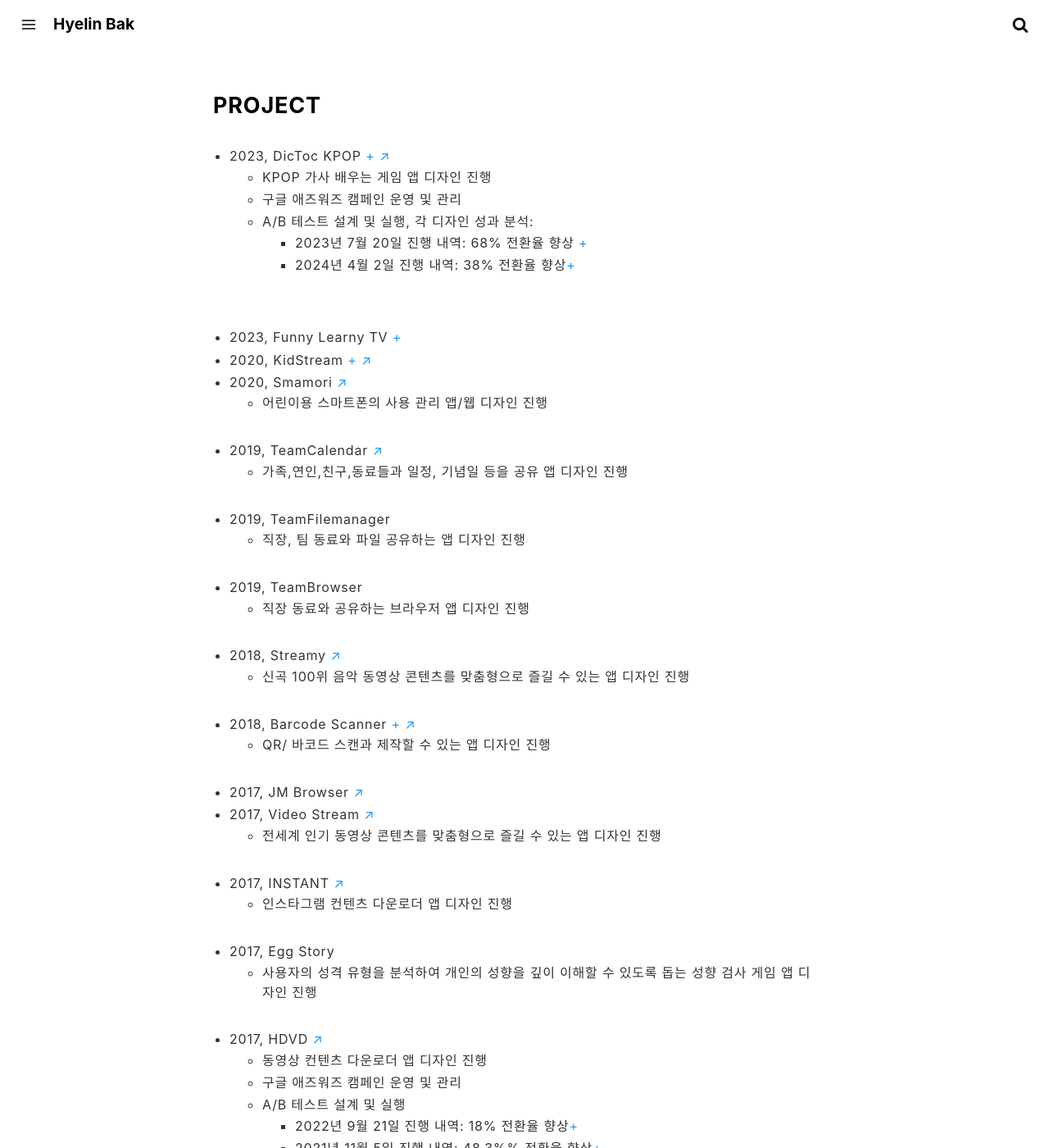
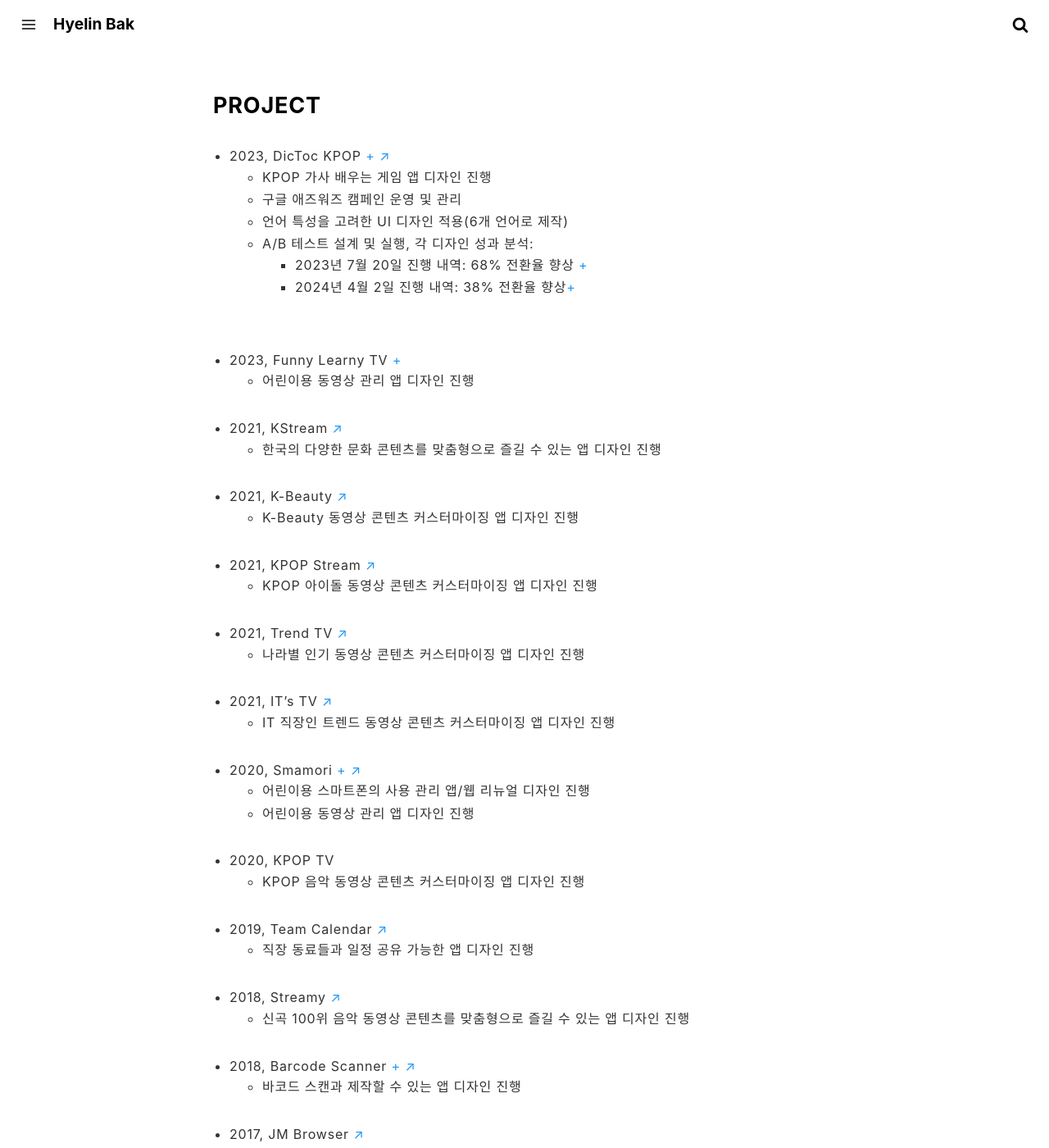
Before and after one commit to crazyjamy/crazyjamy.github.io, a Jekyll site: the page built from about.md, in a window 1280 px wide and 1400 px high, scrolled down 657 px. Shown: the whole window at 82% size. Built offline with Jekyll 4.4.1, drawn with Linux system fonts in a browser that asks for light colours; some of the changed text lies outside the part shown.

Commit message:
Update about.md

```diff
--- a/about.md
+++ b/about.md
@@ -26,37 +26,48 @@
 + 2023, DicToc KPOP [+](https://crazyjamy.github.io/kpoplyricsgame/) <a href="https://play.google.com/store/search?q=dictoc&c=apps" target="_blank">↗</a>
   + KPOP 가사 배우는 게임 앱 디자인 진행
   + 구글 애즈워즈 캠페인 운영 및 관리
+  + 언어 특성을 고려한 UI 디자인 적용(6개 언어로 제작)
   + A/B 테스트 설계 및 실행, 각 디자인 성과 분석:
     + 2023년 7월 20일 진행 내역: 68% 전환율 향상 [+](https://crazyjamy.github.io/ab-kpoplyricsgame-230724/)
     + 2024년 4월 2일 진행 내역: 38% 전환율 향상[+](https://crazyjamy.github.io/ab-kpoplyricsgame-240402/)
 + 2023, Funny Learny TV [+](https://crazyjamy.github.io/funnylearnytv/)
-+ 2020, KidStream [+](https://crazyjamy.github.io/kidsvideoapp/) <a href="https://play.google.com/store/apps/details?id=io.tm.kids.vstream" target="_blank">↗</a>
-+ 2020, Smamori <a href="https://play.google.com/store/apps/details?id=jp.smamori.child.tv" target="_blank">↗</a>
-  + 어린이용 스마트폰의 사용 관리 앱/웹 디자인 진행
-+ 2019, TeamCalendar <a href="https://play.google.com/store/apps/details?id=io.jmobile.tm.calendar" target="_blank">↗</a>
-  + 가족,연인,친구,동료들과 일정, 기념일 등을 공유 앱 디자인 진행
-+ 2019, TeamFilemanager
-  + 직장, 팀 동료와 파일 공유하는 앱 디자인 진행
-+ 2019, TeamBrowser
-  + 직장 동료와 공유하는 브라우저 앱 디자인 진행
+  + 어린이용 동영상 관리 앱 디자인 진행
++ 2021, KStream <a href="https://play.google.com/store/apps/details?id=io.tm.k.stream" target="_blank">↗</a>
+  + 한국의 다양한 문화 콘텐츠를 맞춤형으로 즐길 수 있는 앱 디자인 진행
++ 2021, K-Beauty <a href="https://play.google.com/store/apps/details?id=io.tm.kbeauty.tv" target="_blank">↗</a>
+  + K-Beauty 동영상 콘텐츠 커스터마이징 앱 디자인 진행
++ 2021, KPOP Stream <a href="https://play.google.com/store/apps/details?id=io.tm.kpop.stream" target="_blank">↗</a>
+  + KPOP 아이돌 동영상 콘텐츠 커스터마이징 앱 디자인 진행
++ 2021, Trend TV <a href="https://play.google.com/store/apps/details?id=io.tm.stream.in" target="_blank">↗</a>
+  + 나라별 인기 동영상 콘텐츠 커스터마이징 앱 디자인 진행
++ 2021, IT’s TV <a href="https://play.google.com/store/apps/details?id=io.tm.its.tv" target="_blank">↗</a>
+  + IT 직장인 트렌드 동영상 콘텐츠 커스터마이징 앱 디자인 진행
++ 2020, Smamori [+](https://crazyjamy.github.io/kidsvideoapp/) <a href="https://smamori.jp/" target="_blank">↗</a>
+  + 어린이용 스마트폰의 사용 관리 앱/웹 리뉴얼 디자인 진행
+  + 어린이용 동영상 관리 앱 디자인 진행
++ 2020, KPOP TV
+  + KPOP 음악 동영상 콘텐츠 커스터마이징 앱 디자인 진행
++ 2019, Team Calendar <a href="https://play.google.com/store/apps/details?id=io.jmobile.tm.calendar" target="_blank">↗</a>
+  + 직장 동료들과 일정 공유 가능한 앱 디자인 진행
 + 2018, Streamy <a href="https://play.google.com/store/apps/details?id=com.fms.streamy" target="_blank">↗</a>
   + 신곡 100위 음악 동영상 콘텐츠를 맞춤형으로 즐길 수 있는 앱 디자인 진행
 + 2018, Barcode Scanner [+](https://crazyjamy.github.io/barcode_scanner/) [↗](https://play.google.com/store/apps/details?id=io.jmobile.jmscanner)
-  +  QR/ 바코드 스캔과 제작할 수 있는 앱 디자인 진행
+  + 바코드 스캔과 제작할 수 있는 앱 디자인 진행
 + 2017, JM Browser <a href="https://play.google.com/store/apps/details?id=io.jmobile.browser" target="_blank">↗</a>
+  + 동영상 플레이어 및 다운로드 가능한 브라우저 앱 디자인 진행
++ 2017, INSTANT <a href="https://play.google.com/store/apps/details?id=io.jmobile.instant" target="_blank">↗</a>
+  + 인스타그램 컨텐츠 다운로더 앱 디자인 진행
 + 2017, Video Stream <a href="https://play.google.com/store/apps/details?id=io.jmobile.video.browser" target="_blank">↗</a>
   + 전세계 인기 동영상 콘텐츠를 맞춤형으로 즐길 수 있는 앱 디자인 진행
-+ 2017, INSTANT <a href="https://play.google.com/store/apps/details?id=io.jmobile.instant" target="_blank">↗</a>
-  + 인스타그램 컨텐츠 다운로더 앱 디자인 진행
 + 2017, Egg Story
   + 사용자의 성격 유형을 분석하여 개인의 성향을 깊이 이해할 수 있도록 돕는 성향 검사 게임 앱 디자인 진행
-+ 2017, HDVD <a href="https://play.google.com/store/apps/details?id=com.ne.hdv">↗</a>
++ 2017, HD Video Downloader <a href="https://play.google.com/store/apps/details?id=com.ne.hdv">↗</a>
   + 동영상 컨텐츠 다운로더 앱 디자인 진행
   + 구글 애즈워즈 캠페인 운영 및 관리
   + A/B 테스트 설계 및 실행
     + 2022년 9월 21일 진행 내역: 18% 전환율 향상[+](https://crazyjamy.github.io/ab-hdvd-220921/)
     + 2021년 11월 5일 진행 내역: 48.3%% 전환율 향상[+](https://crazyjamy.github.io/ab-hdvd-211105/)
-+ 2016, StoreBom <a href="https://store.bom.co.kr/" target="_blank">↗</a>
++ 2016, Store Bom <a href="https://store.bom.co.kr/" target="_blank">↗</a>
   + 반려동물 용품 웹/앱 디자인 진행
   + 택배 상자 패키지 디자인 진행
 + 2016, KKaKKungNoriter<a href="http://kkakkungnoriter.com/" target="_blank">↗</a>
@@ -69,10 +80,12 @@
   + 은행 보안 키보드 및 웹 페이지 디자인 진행
 + 2015, Stellar(스텔라) 360 VR [↗](https://www.youtube.com/watch?v=gvORWNSsGak)
   + 360 VR 콘텐츠 앱 디자인 진행
-  + Music Video Visual Effects
+  + 뮤직 비디오 CG 효과 디자인 진행
 + 2015, 빛나거나 미치거나 MBC Drama VR [↗](https://www.youtube.com/watch?v=7Eo8ddIhUnE)
   + 360 VR 콘텐츠 앱 디자인 진행
-  + Music Video Visual Effects
+  + 뮤직 비디오 CG 효과 디자인 진행
++ 2015, Samsung 창조 경제 박람회
+  + VR Fall, Old House, Club VR Music Video, CG 효과 디자인 진행
 + 2015, Suho360 VR
   + 360 VR 콘텐츠 앱 디자인 진행
 + 2015, Lee Hae Sang Coloring Book
@@ -81,10 +94,10 @@
   + 위치 기반 서비스를 기반으로 선호 브랜드에 대한 정보, 인근 지역의 매장, 쇼핑마켓에 대한 정보 제공 앱 디자인 진행
 
 ### Award
-- A Foundation Item Competitive Exhibition
-  - 충북대학교, "우수상"
+- 창업 경진 대회
+  - 충북대학교, "우수상", 2013.11.28
 - 청렴공모전, 어플리케이션 부문
-  - 국민권익위원회, "우수상"
+  - 국민권익위원회, "우수상", 2011. 10. 11.
 
 ### Exhibition
 + <span style="color: #969696;">2014. 07. 13 ~ 2014. 08. 06</span>
```
